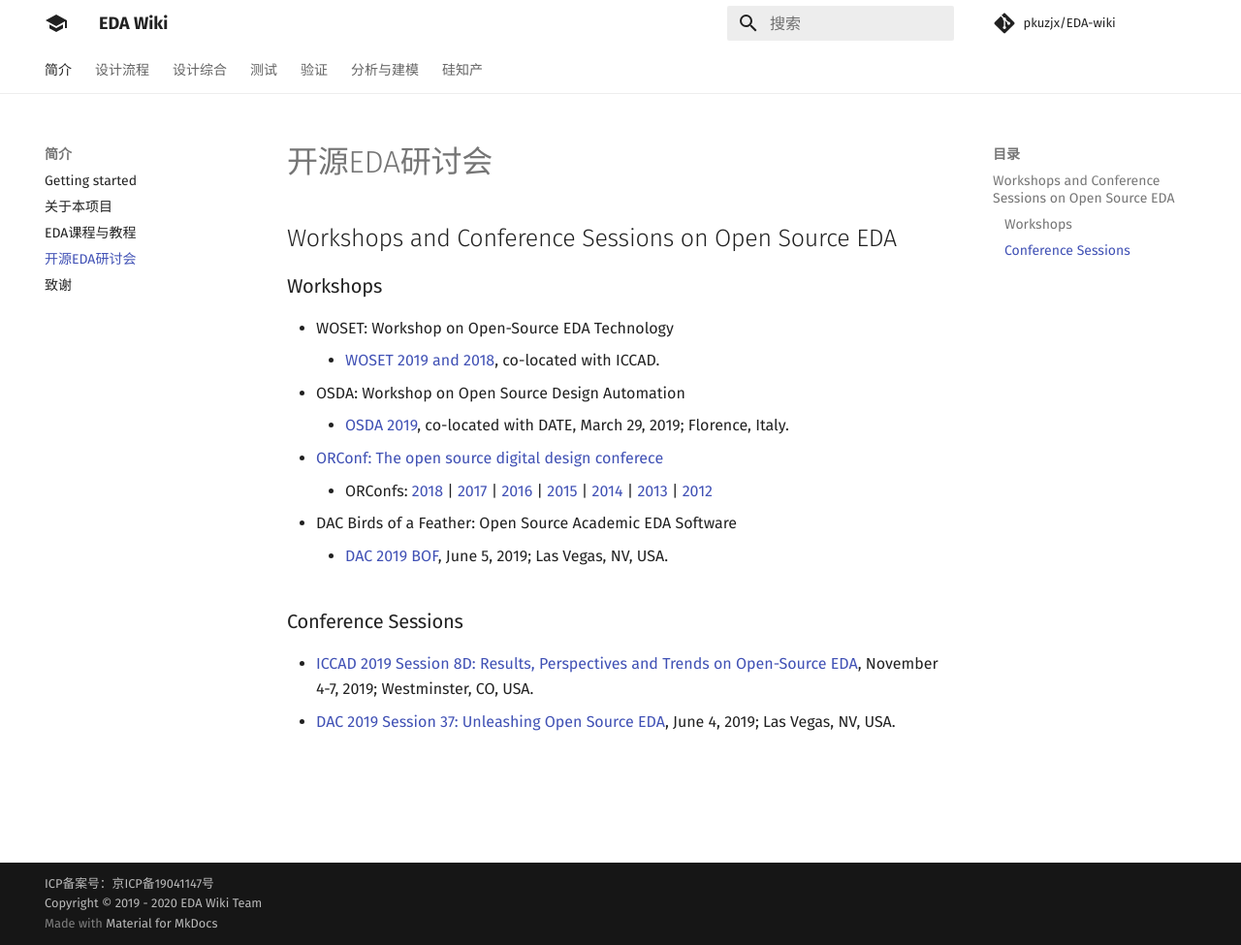
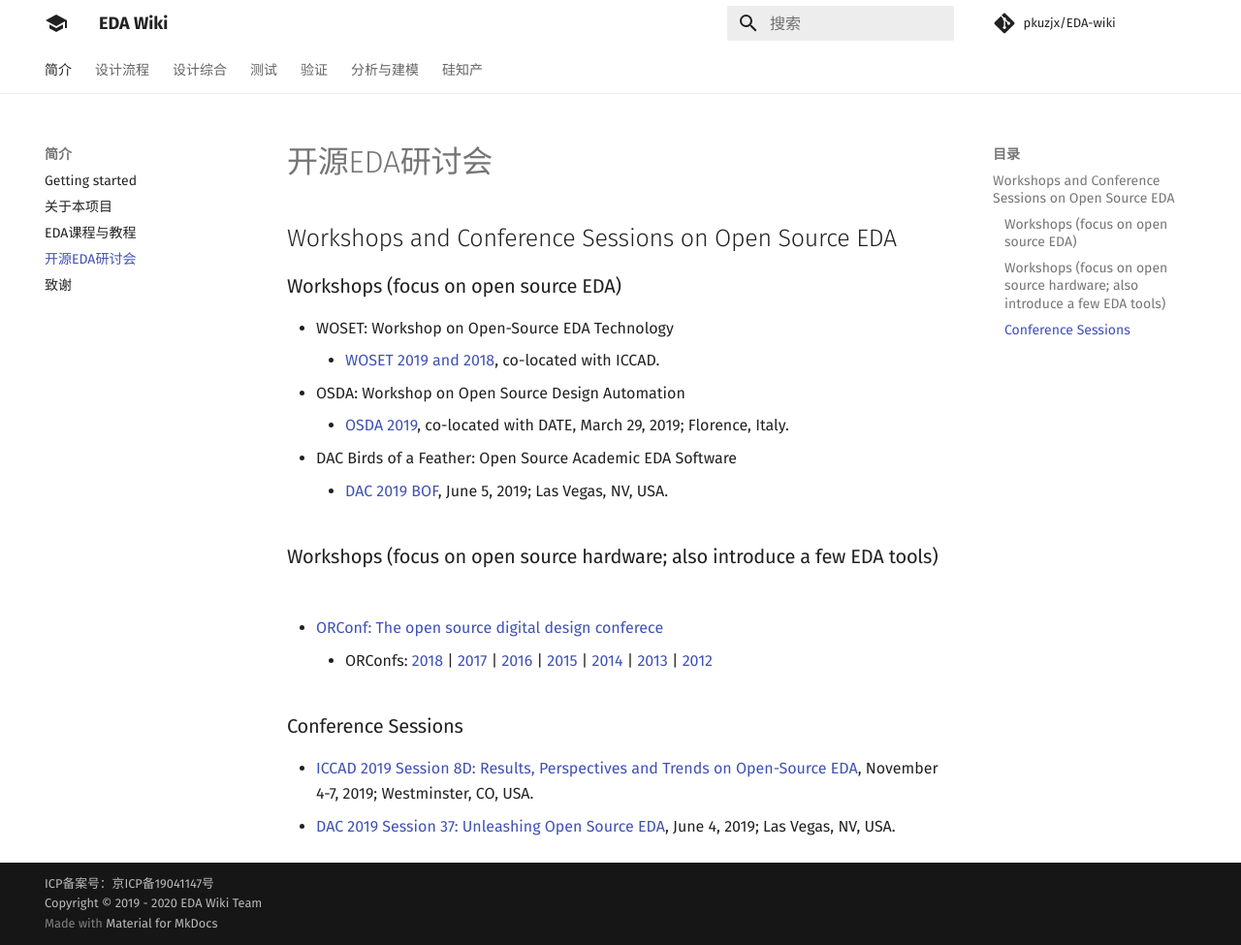
Before and after one commit to daitoto/EDA-wiki, an MkDocs documentation site: the page built from docs/intro/workshop.md, in a window 1280 px wide and 975 px high. Shown: the whole window at 97% size. Built offline with MkDocs 1.6.1 and Material for MkDocs 9.7.7, drawn with Linux system fonts in a browser that asks for light colours; comment, search, counter and statistics services are not loaded.

Commit message:
Update workshop.md

```diff
--- a/docs/intro/workshop.md
+++ b/docs/intro/workshop.md
@@ -1,13 +1,16 @@
 ## Workshops and Conference Sessions on Open Source EDA
-### Workshops
+
+### Workshops (focus on open source EDA)
 - WOSET: Workshop on Open-Source EDA Technology
   - [WOSET 2019 and 2018](https://woset-workshop.github.io/), co-located with ICCAD.
 - OSDA: Workshop on Open Source Design Automation
   - [OSDA 2019](https://osda.gitlab.io/), co-located with DATE, March 29, 2019; Florence, Italy.
+- DAC Birds of a Feather: Open Source Academic EDA Software
+  - [DAC 2019 BOF](https://github.com/The-OpenROAD-Project/Birds-of-a-Feather-Open-Source-Academic-EDA-Software/wiki/DAC-2019-Birds-of-a-Feather:-Open-Source-Academic-EDA-Software), June 5, 2019; Las Vegas, NV, USA.
+
+### Workshops (focus on open source hardware; also introduce a few EDA tools)
 - [ORConf: The open source digital design conferece](https://orconf.org/)
   - ORConfs: [2018](https://orconf.org/2018/) | [2017](https://orconf.org/2017/) | [2016](https://orconf.org/2016/) | [2015](https://orconf.org/2015/) | [2014](https://orconf.org/2014/) | [2013](https://orconf.org/2013/) | [2012](https://orconf.org/2012/)
-- DAC Birds of a Feather: Open Source Academic EDA Software
-  - [DAC 2019 BOF](https://github.com/The-OpenROAD-Project/Birds-of-a-Feather-Open-Source-Academic-EDA-Software/wiki/DAC-2019-Birds-of-a-Feather:-Open-Source-Academic-EDA-Software), June 5, 2019; Las Vegas, NV, USA.
 
 ### Conference Sessions
 - [ICCAD 2019 Session 8D: Results, Perspectives and Trends on Open-Source EDA](https://www.mpassociates.com/events/browseproceedings.aspx?confid=283), November 4-7, 2019; Westminster, CO, USA.
```
